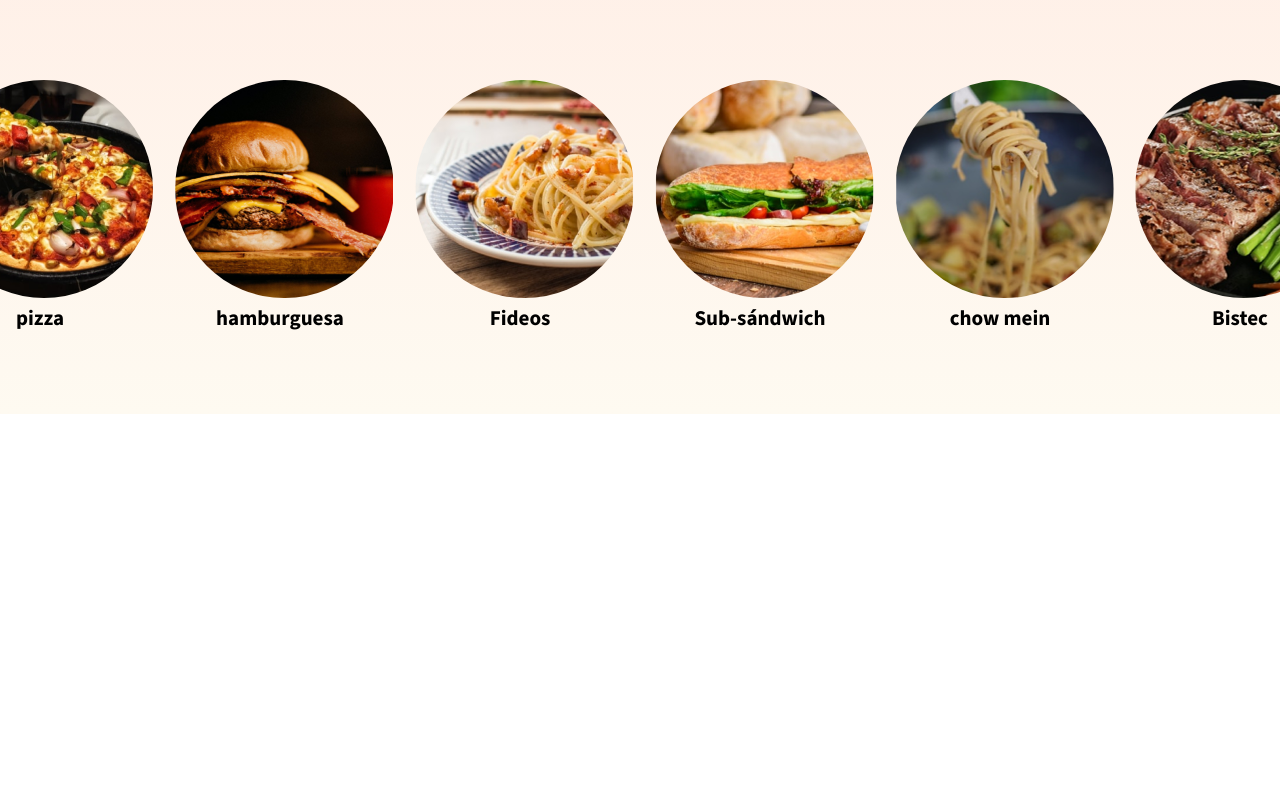
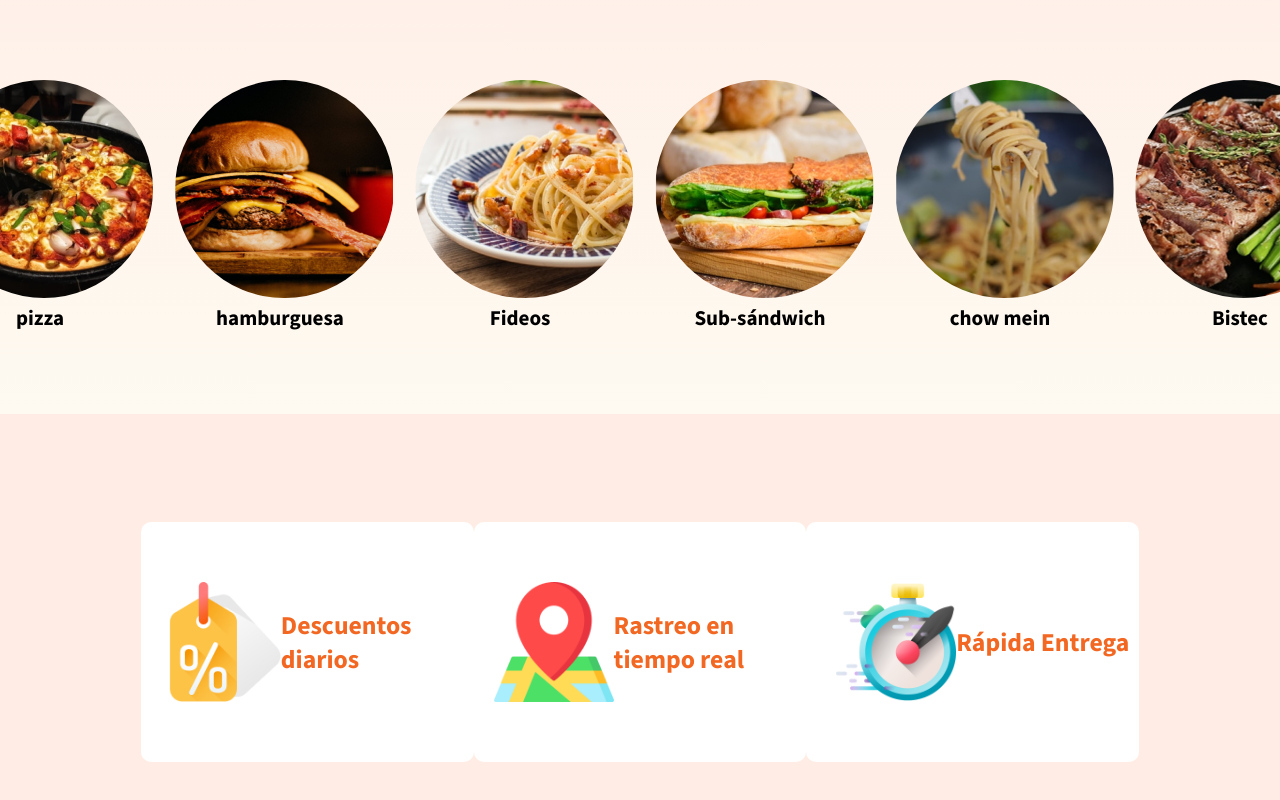
Before and after one commit to Rawcossio/app-health-food, a React (Vite) app: page / in a window 1280 px wide. Shown: the part 3954-4754 px from the top of the page. Before the commit the page ends 4368 px from the top, so only its background shows below. Built offline with nearby package versions, Linux system fonts and the light colour scheme.

Commit message:
se crea seccion tarjeta de entrega rapida

```diff
--- /dev/null
+++ b/src/components/CardEntrega.jsx
@@ -0,0 +1,9 @@
+const CardEntrega=({delivery})=>{
+    return(
+        <div className="seccion-CardEntrega">
+            <img src={delivery.img} alt={delivery.titulo} />
+            <h3>{delivery.titulo}</h3>
+        </div>
+    )
+}
+export default CardEntrega
--- a/src/components/InstalarApp.jsx
+++ b/src/components/InstalarApp.jsx
@@ -1,14 +1,5 @@
 const InstalarApp=()=>{
     return(
-    <section>
-        <div>
-            <img src="" alt="" />
-            <h3>Descuentos diarios</h3>
-            <img src="" alt="" />
-            <h3>Ratreo en tiempo real</h3>
-            <img src="" alt="" />
-            <h3> Rápida Entrega</h3>
-        </div>
         <div>
             <img src="" alt="" />
             <section>
@@ -18,7 +9,6 @@ const InstalarApp=()=>{
                 <button></button>
             </section>
         </div>
-    </section>
     )
 }
 export default InstalarApp
--- a/src/pages/HealthFood.jsx
+++ b/src/pages/HealthFood.jsx
@@ -4,7 +4,7 @@ import EncuentraComida from "../Components/EncuentraComida"
 import Header from "../Components/Header"
 import ComoFunciona from "../components/ComoFunciona"
 import PopularesCerca from "../components/PopularesCerca"
-import { pedidos, restaurantes } from "../services/dataBase"
+import { entregas, pedidos, restaurantes } from "../services/dataBase"
 import { funciona } from "../services/dataBase"
 import { populares } from "../services/dataBase"
 import Restaurantes from "../components/Restarantes"
@@ -12,6 +12,7 @@ import { tiendas } from "../services/dataBase"
 import InstalarApp from "../components/InstalarApp"
 import TipoComida from "../components/TipoComida"
 import { tipos } from "../services/dataBase"
+import CardEntrega from "../components/CardEntrega"
 
 const HealthFood=()=>{
     return(
@@ -60,6 +61,11 @@ const HealthFood=()=>{
                 return <TipoComida type={tipo}/>})}
             </section>
         </div>
+        <section className="CardEntrega">
+            {entregas.map((entrega)=>{
+                return <CardEntrega delivery={entrega}/>
+            })}
+        </section>
         <div>
             <InstalarApp/>
         </div>
--- a/src/pages/index.css
+++ b/src/pages/index.css
@@ -499,3 +499,33 @@ margin-left: 100px;
 .TiposComida-tipos img{
   border-radius: 110px;
 }
+/* Card entrega */
+.CardEntrega{
+  width: 100%;
+  height: 456px;
+  background-color: #FFEDE5;
+  position: relative;
+  top: 300px;
+  display: flex;
+  align-items: center;
+  justify-content: center;
+}
+.seccion-CardEntrega{
+  width:26%;
+  height:240px;
+  display: flex;
+  align-items: center;
+  justify-content: center;
+  background-color: #ffff;
+  border-radius: 10px;
+  font-family: "Source Sans 3", sans-serif;
+  font-size: 22px;
+  font-weight: 600;
+  color: #F26722;
+  padding-left: 20px;
+}
+.seccion-CardEntrega img{
+  width: 120px;
+  height: 120px;
+
+}
--- a/src/services/dataBase.jsx
+++ b/src/services/dataBase.jsx
@@ -175,3 +175,17 @@ import Restaurantes from "../components/Restarantes"
     titulo:"Bistec"
     },
    ]
+   export let entregas=[
+    {
+     img:"/descuentos_diarios.png",
+     titulo:"Descuentos diarios"
+    },
+    {
+     img:"/rastreo.png",
+     titulo:"Rastreo en tiempo real"
+    },
+    {
+     img:"/tiempo-real.png",
+     titulo:"Rápida Entrega"
+    }
+]
```
Also changed, not shown: public/tiempo-real.png.
